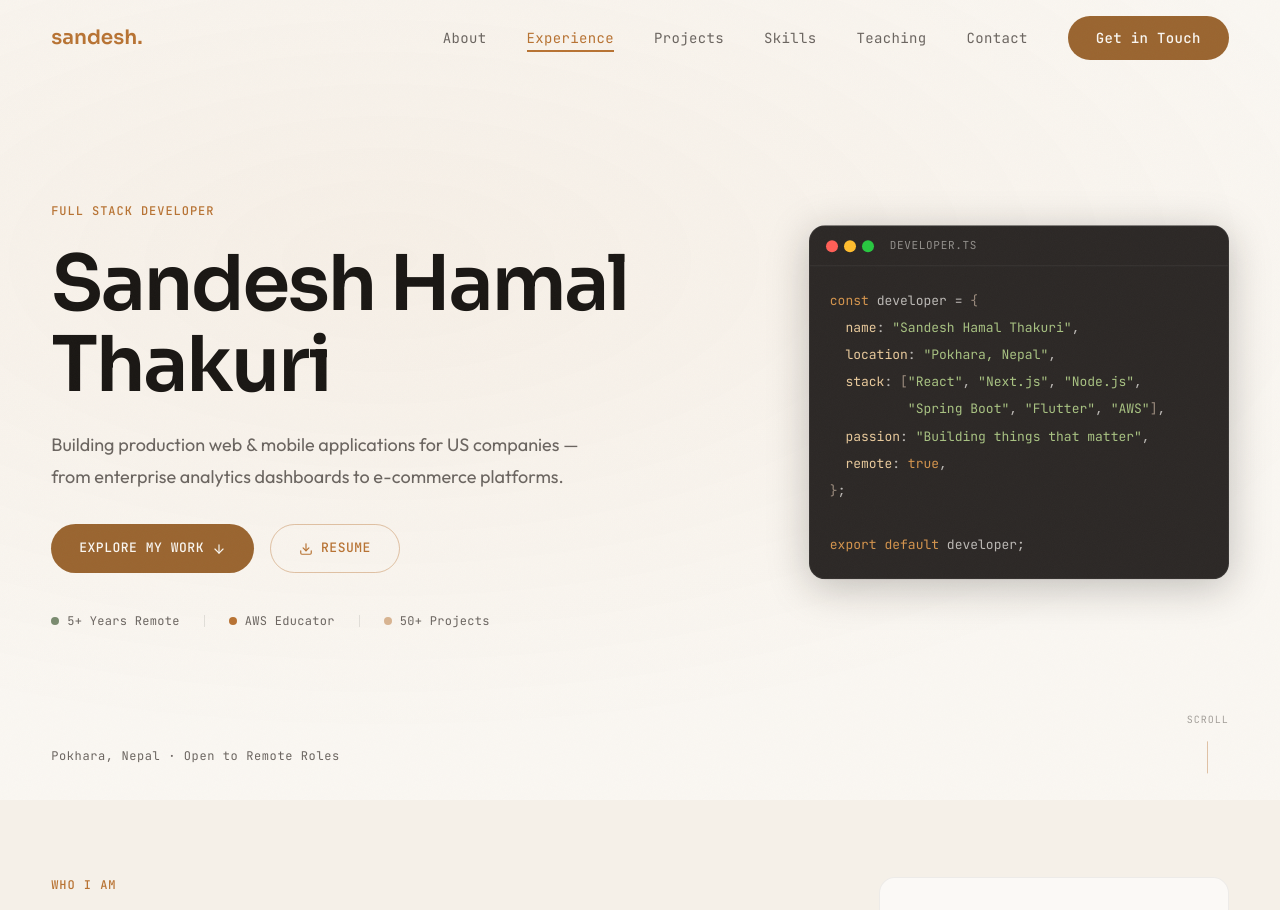
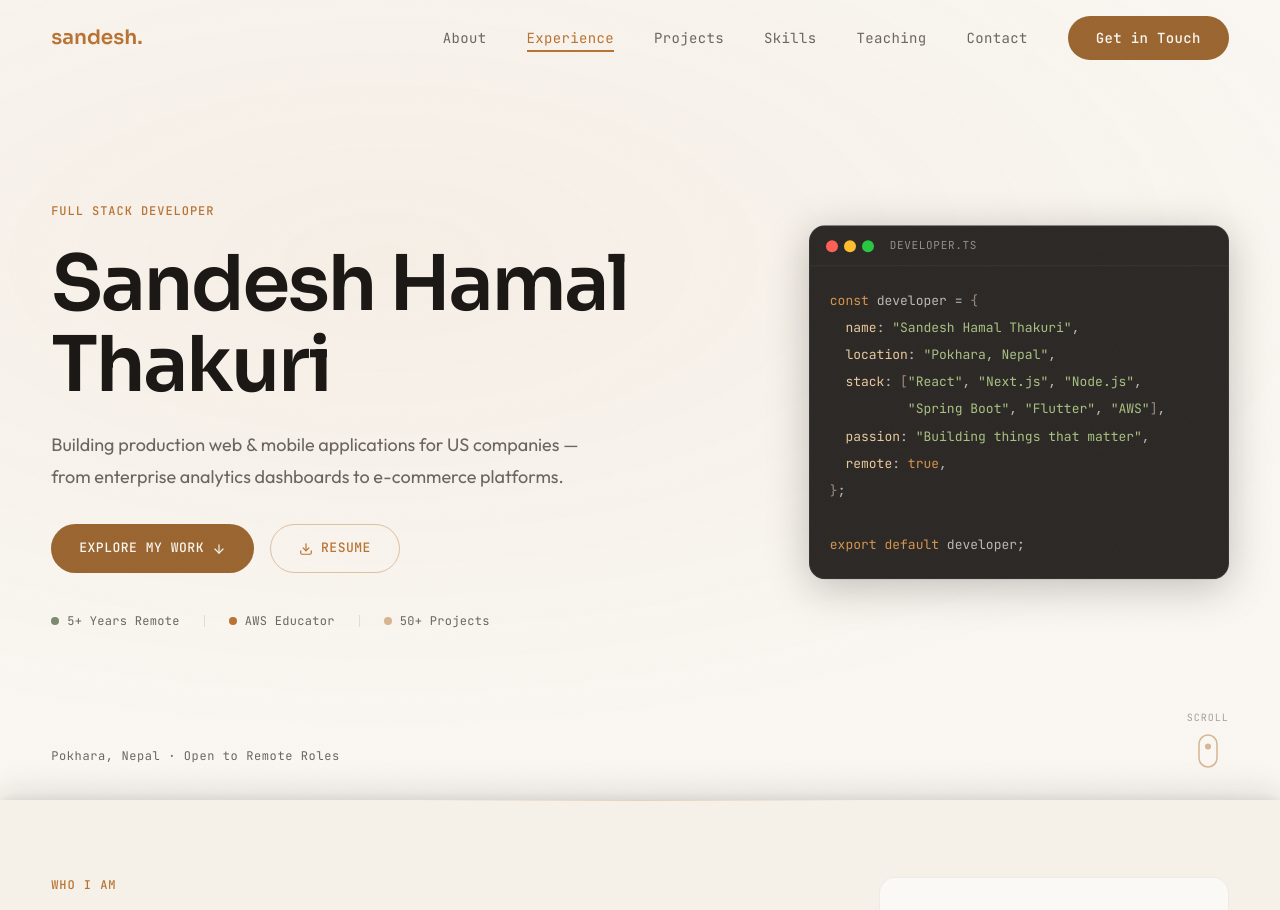
Before and after one commit to sssh199x/sandesh-dot-np, a Next.js app: page / in a window 1280 px wide. Shown: the top 910 px of the page. Built offline with nearby package versions, Linux system fonts and the light colour scheme.

Commit message:
Add scroll indicator pill SVG and hero-to-content shadow transition

```diff
--- a/src/app/page.tsx
+++ b/src/app/page.tsx
@@ -33,9 +33,16 @@ export default function Home() {
           <Hero />
         </div>
 
-        {/* Content scrolls over the pinned hero */}
-        <div className="relative z-10">
-          <div className="pointer-events-none h-0 w-full shadow-[0_-20px_60px_rgba(26,23,20,0.15)]" />
+        {/* Content scrolls over the pinned hero — like warm parchment lifting */}
+        <div
+          className="relative z-10"
+          style={{
+            boxShadow: "0 -8px 30px rgba(26, 23, 20, 0.12), 0 -2px 8px rgba(26, 23, 20, 0.06)",
+          }}
+        >
+          {/* Copper horizon line — where the light meets the page */}
+          <div className="pointer-events-none absolute top-0 left-1/2 z-10 h-px w-3/5 max-w-md -translate-x-1/2 rounded-full bg-gradient-to-r from-transparent via-copper/25 to-transparent" />
+
           <About />
 
           <Experience />
--- a/src/components/sections/Hero.tsx
+++ b/src/components/sections/Hero.tsx
@@ -167,11 +167,31 @@ export function Hero() {
             <span className="font-[family-name:var(--font-mono)] text-[0.625rem] tracking-widest text-slate/60 uppercase">
               Scroll
             </span>
-            <motion.div
-              animate={{ y: [0, 6, 0] }}
-              transition={{ duration: 1.5, repeat: Infinity, ease: "easeInOut" }}
-              className="h-8 w-px bg-copper/40"
-            />
+            <svg
+              width="20"
+              height="34"
+              viewBox="0 0 20 34"
+              fill="none"
+              className="text-copper/50"
+            >
+              <rect
+                x="1"
+                y="1"
+                width="18"
+                height="32"
+                rx="9"
+                stroke="currentColor"
+                strokeWidth="1.5"
+              />
+              <motion.circle
+                cx="10"
+                cy="10"
+                r="3"
+                fill="currentColor"
+                animate={{ y: [0, 12, 0] }}
+                transition={{ duration: 1.8, repeat: Infinity, ease: "easeInOut" }}
+              />
+            </svg>
           </motion.div>
         </div>
       </motion.div>
```
